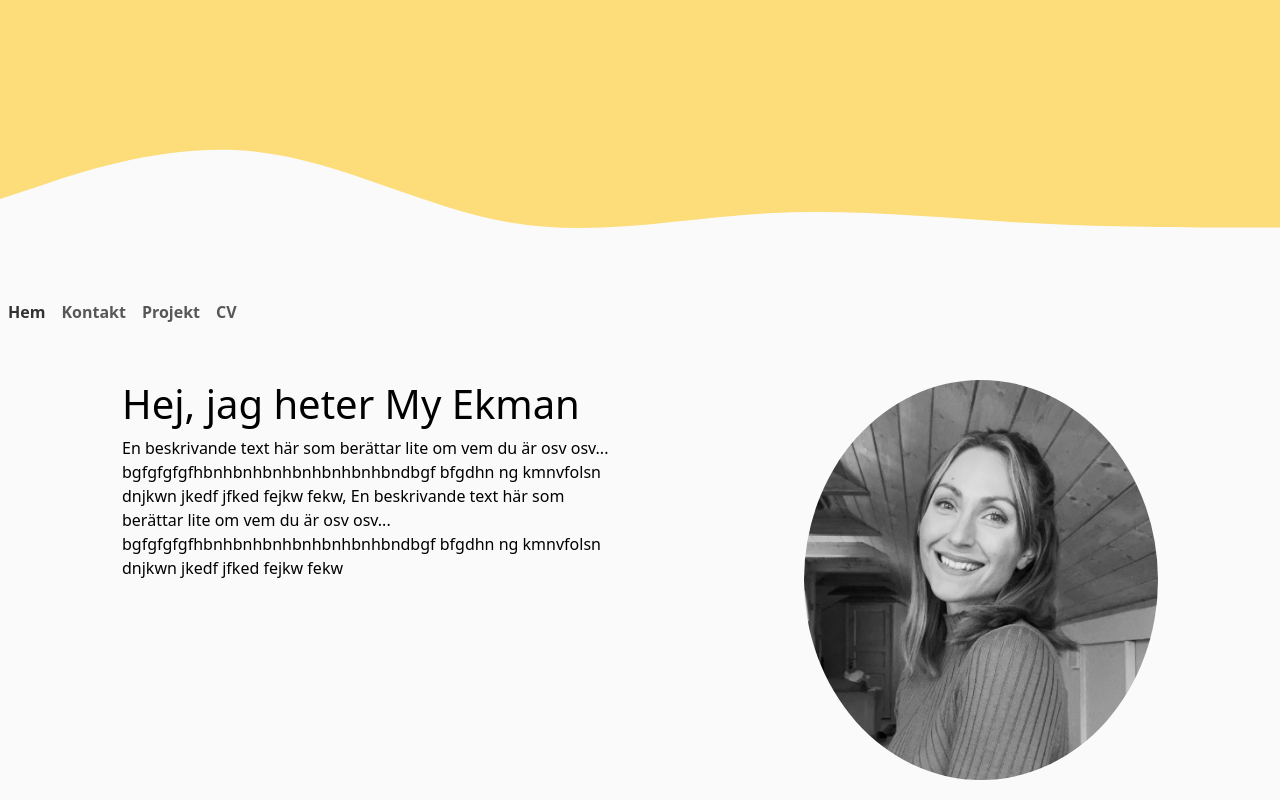
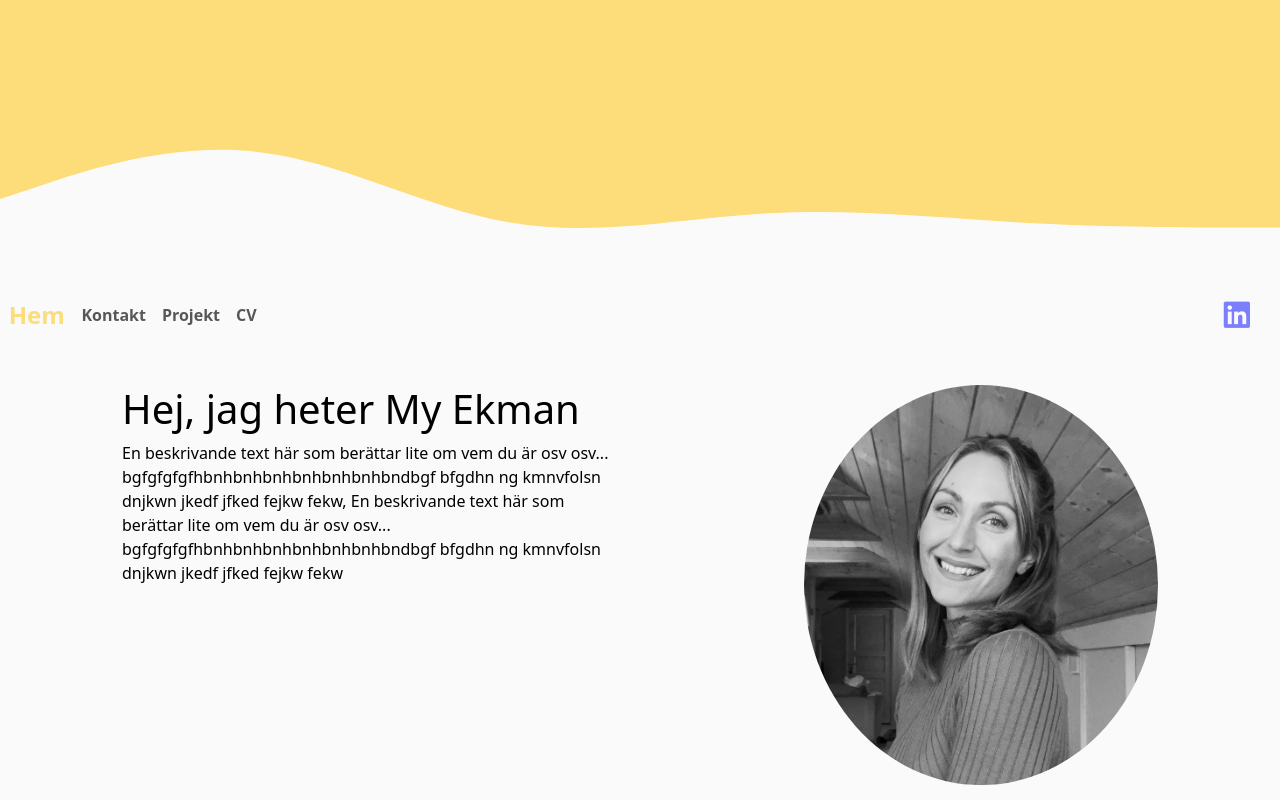
Before and after one commit to Myekman/portfolio, a website: page index.html in a window 1280 px wide. In both pictures the pointer is over the link "Hem". Shown: the top 800 px of the page. Drawn offline with nearby package versions, Linux system fonts and the light colour scheme.

Commit message:
deployment

```diff
--- a/index.html
+++ b/index.html
@@ -30,9 +30,12 @@
                 </li>
                 <li class="nav-item">
                     <a class="nav-link" href="#">CV</a>
-                  </li>
+                </li>
               </ul>
             </div>
+            <a href="https://www.linkedin.com/in/my-ekman/" target="_blank" rel="noopener noreferrer" class="iconlink2">
+              <i class="fab fa-linkedin"></i>
+            </a>
           </nav>
           <div class="container">
             <div class="row jumbotron">
--- a/styles/styles.css
+++ b/styles/styles.css
@@ -15,11 +15,20 @@ html {
 .customnavbar a {
     /* color: white; */
     font-weight: 600;
+    transition: color 0.5s ease, transform 0.5s ease;
+}
+
+.customnavbar a:hover {
+    color: #fddc7a;
+    transform: scale(1.5);
+    margin-left: 10px;
+    margin-right: 10px;
 }
 
 .header {
     min-height: 400px;
 }
+
 
 .jumbotron {
     /* background-color: #2b5559b5; */
@@ -77,6 +86,25 @@ footer {
     /* padding: 50px; */
 }
 
+.iconlink2 {
+    color: #0006ff82;
+    text-decoration: none;
+    font-size: 30px;
+    padding-right: 30px;
+}
+
+.iconlink2:hover {
+    color: blue !important;
+    margin-left: 0px !important;
+    margin-right: 0px !important
+    ;
+}
+
+.iconlink:hover {
+    color: grey;
+}
+
+
 .contectinformation {
     padding-left: 50px;
 }
```
